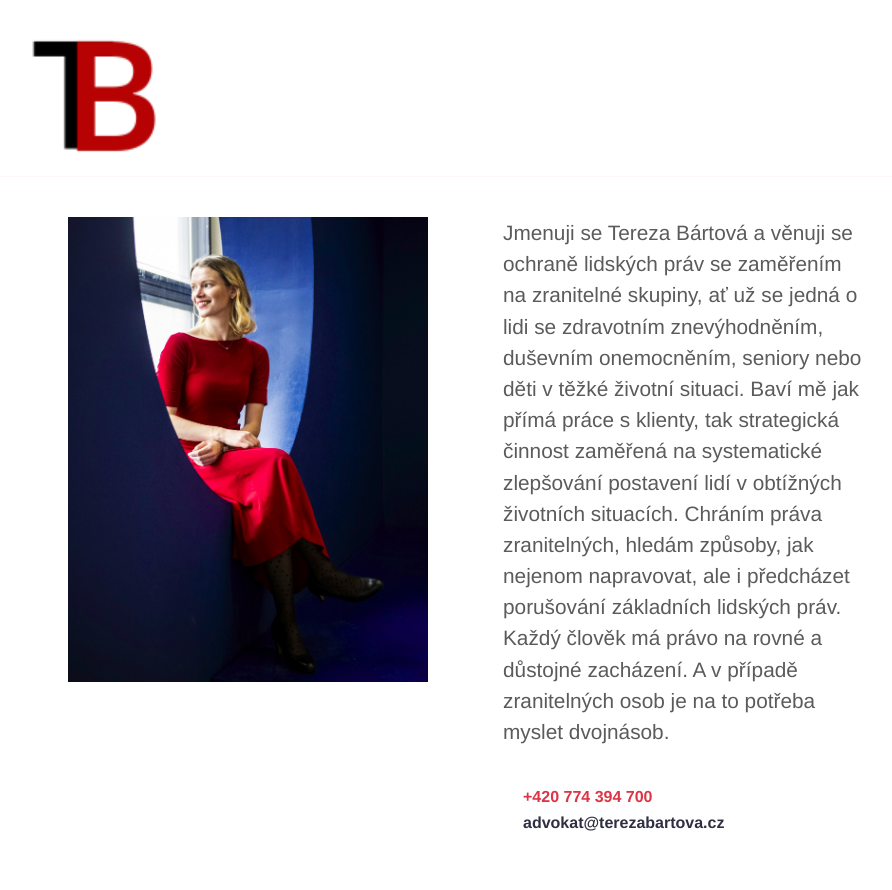
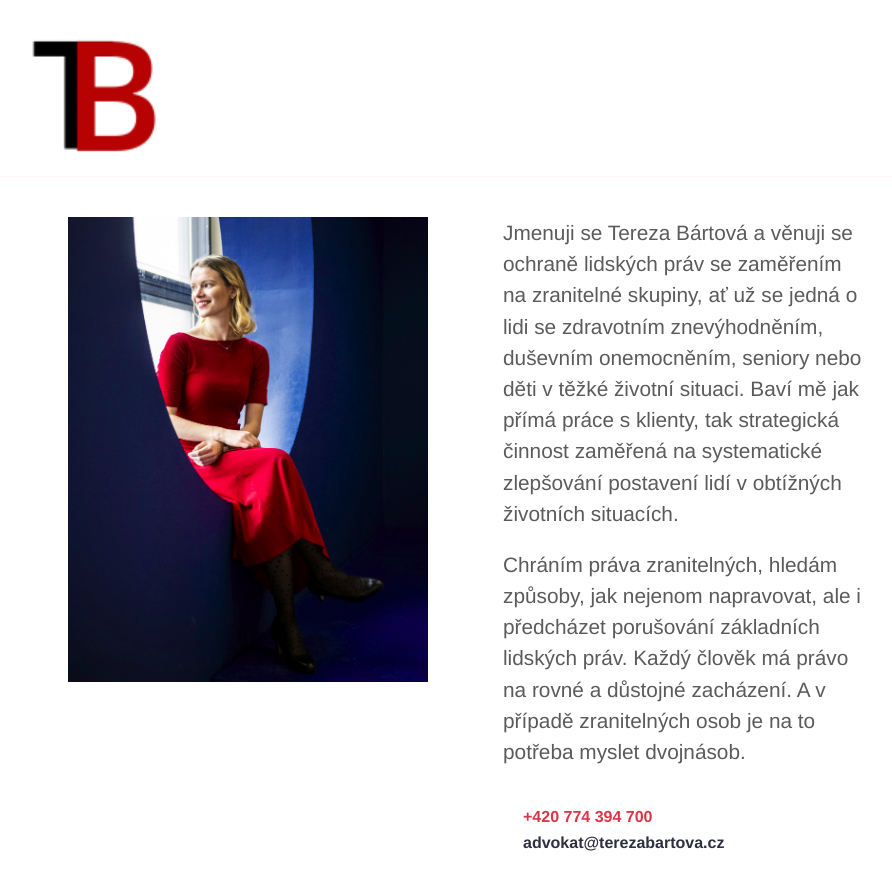
Before and after one commit to terezabartova/terezabartova.github.io, a Jekyll site: the page built from index.md, in a window 1280 px wide and 900 px high. Shown: the top 890 px of the window, without its empty margins (152-1044 px from the left). Built offline with Jekyll 4.4.1, drawn with Linux system fonts in a browser that asks for light colours.

Commit message:
split description into 2 paragraphs

```diff
--- a/_layouts/home.html
+++ b/_layouts/home.html
@@ -7,7 +7,8 @@ bodyClass: "page-home"
   <div class="container justify-content-center">
     <div class="row justify-content-center">
       <div class="col-12 col-md-7 col-lg-6 order-md-2 order-xs-2" >
-        <p>{{ page.description }}</p>
+        <p>{{ page.description_part1 }}</p>
+        <p>{{ page.description_part2 }}</p>
         <div class="intro-call-box-hide-large">
           {% if page.show_call_box %}
             {% include call.html %}
--- a/index.md
+++ b/index.md
@@ -1,11 +1,12 @@
 ---
 title: Domácí stránka
 layout: home
-description: Jmenuji se Tereza Bártová a věnuji se ochraně lidských práv se zaměřením na zranitelné skupiny,
+description_part1: Jmenuji se Tereza Bártová a věnuji se ochraně lidských práv se zaměřením na zranitelné skupiny,
              ať už se jedná o lidi se zdravotním znevýhodněním, duševním onemocněním, seniory nebo děti v těžké životní situaci.
              Baví mě jak přímá práce s klienty, tak strategická činnost zaměřená na systematické zlepšování postavení lidí v obtížných životních situacích.
-             Chráním práva zranitelných, hledám způsoby, jak nejenom napravovat, ale i předcházet porušování základních lidských práv.
-             Každý člověk má právo na rovné a důstojné zacházení. A v případě zranitelných osob je na to potřeba myslet dvojnásob.
+
+description_part2: Chráním práva zranitelných, hledám způsoby, jak nejenom napravovat, ale i předcházet porušování základních lidských práv.
+                   Každý člověk má právo na rovné a důstojné zacházení. A v případě zranitelných osob je na to potřeba myslet dvojnásob.
 
 specialization: Při asistování dětem se zdravotním postižením jsem vnímala, jak systém komplikuje jejich životy, nerespektuje jejich potřeby a jejich rodinám neposkytuje dostatečnou podporu.
                 Proto jsem se jako advokátka rozhodla pomáhat právě osobám se zdravotním postižením nebo duševním onemocněním, uprchlíkům a migrantům, seniorům a dětem v těžké životní situaci.
```
